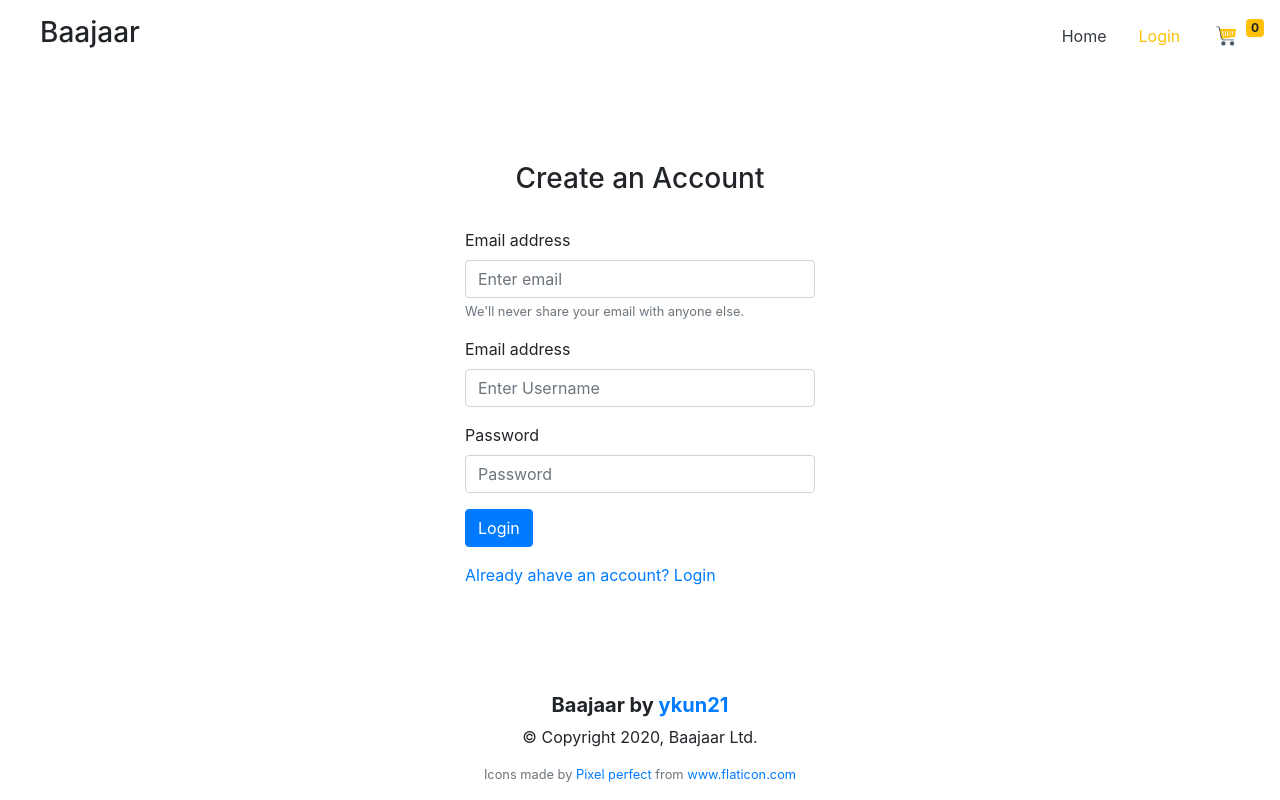
After one commit to Y-KUN-21/Baajaar, a Django app: page /signup/ in a window 1280 px wide. The commit adds this page. Run offline with Django 3.2, Linux system fonts and the light colour scheme; some libraries are stand-ins or nearby versions.

Commit message:
added login.html and signup.html

```diff
--- a/baajaar_app/templates/baajaar_app/main.html
+++ b/baajaar_app/templates/baajaar_app/main.html
@@ -33,8 +33,8 @@
 		<header class="baajaar mb-auto">
 			<div class="inner">
 				<h3 class="baajaar-brand">Baajaar</h3>
-				<nav class="nav nav-baajaar justify-content-center"> <a class="nav-link active" href="{% url 'home'%}">Home</a>
-					<form class="form-inline md-form my-0"> {% if user.is_authenticated %} <a href="" class="nav-link text-warning">{{ request.user }}</a>
+				<nav class="nav nav-baajaar justify-content-center"> <a class="nav-link active  text-dark" href="{% url 'home'%}">Home</a>
+					<form class="form-inline md-form my-0"> {% if user.is_authenticated %} <a href="" class="nav-link text-dark">{{ request.user }}</a>
 						<a href="{% url 'cart'%}"> <img id="cart-icon" class="nav-link" src={% static 'images/carts.png' %}> </a>
 						<p class="nav-link badge badge-warning">{{ cartItems }}</p> {% else %} <a href="" class="nav-link text-warning">Login</a>
 						<a href="{% url 'cart'%}"> <img id="cart-icon" class="nav-link" src={% static 'images/carts.png' %}></a>
@@ -43,7 +43,7 @@
 			</div>
 		</header>
 		<main role="main"> {% block content %} {% endblock %} </main>
-		<footer class="mt-auto text-center">
+		<footer class="mt-auto text-center footer">
 			<div class="inner">
         <h5><strong>Baajaar by <a href="https://www.github.com/y-kun-21" target="_blank">ykun21</a></strong></h5>
 				<p>&copy; Copyright 2020, Baajaar Ltd.</p>
--- /dev/null
+++ b/baajaar_app/templates/baajaar_app/signup.html
@@ -0,0 +1,28 @@
+{% extends "baajaar_app/main.html" %} {% load static %} {% block content %}
+<div class="container">
+<div class="row justify-content-center">
+<div class="col-md-5 col-lg-4">
+	<h3 class="text-center">Create an Account</h3><br>
+<form>
+
+  <div class="form-group">
+    <label for="emailId">Email address</label>
+    <input type="email" class="form-control" id="emailId" aria-describedby="emailHelp" placeholder="Enter email">
+    <small id="emailHelp" class="form-text text-muted">We'll never share your email with anyone else.</small>
+  </div>
+   <div class="form-group">
+    <label for="username">Email address</label>
+    <input type="username" class="form-control" id="username" placeholder="Enter Username">
+  </div>
+  <div class="form-group">
+    <label for="password">Password</label>
+    <input type="password" class="form-control" id="password" placeholder="Password">
+  </div>
+  <button type="submit" class="btn btn-primary">Login</button>
+</form>
+<a href="{% url 'login'%}" class="text-mutted"align="center" >Already ahave an account? Login</a>
+</div>
+ </div>
+</div>
+
+{% endblock %}
```
Also changed, not shown: baajaar_app/templates/baajaar_app/login.html (added, +23 -0 lines).
